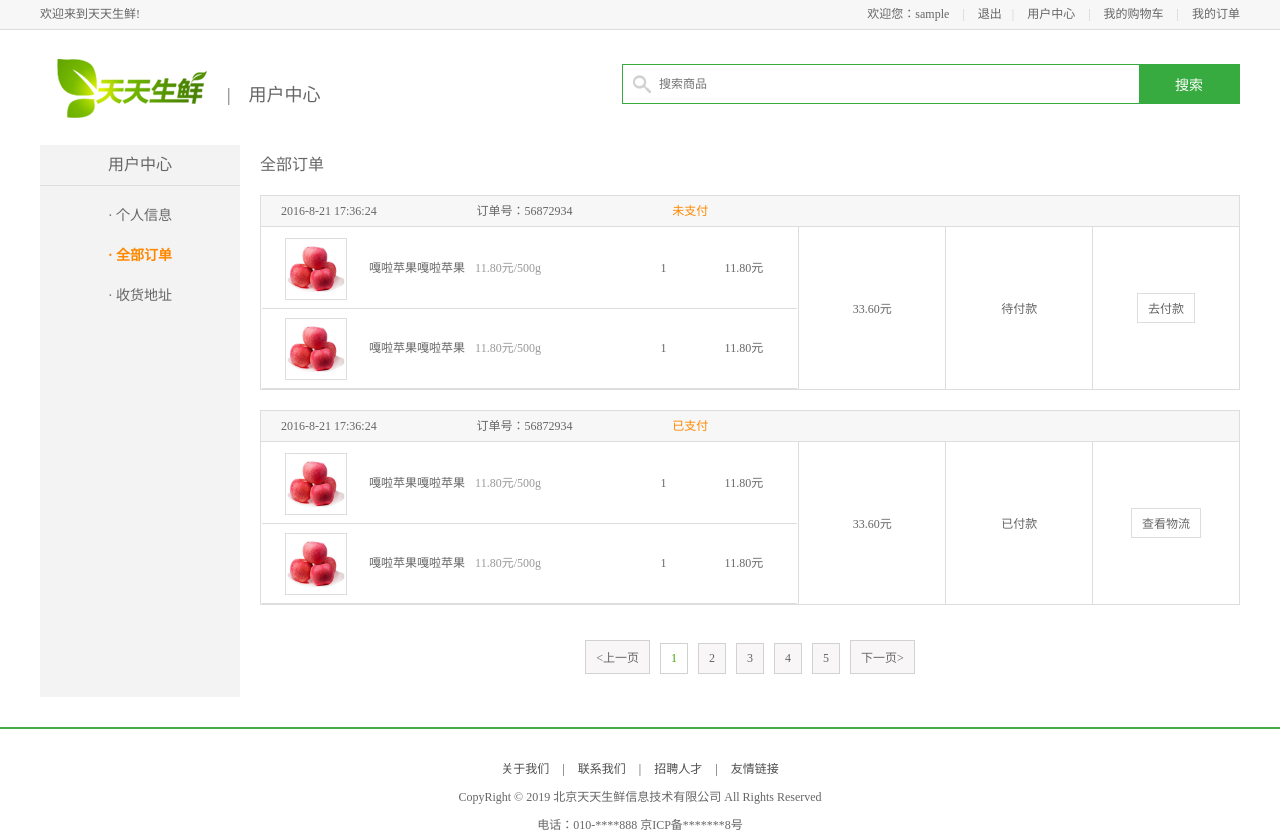
After one commit to ptsxdhcl/shengxian, a Django app: page /user/order in a window 1280 px wide. The commit adds this page. Run offline with Django 3.2, Linux system fonts and the light colour scheme; the visitor is signed in with stand-in values (Sample User, id 1); parts of the project's set-up code (start-up, migrations or seed data) failed here and were passed over.

Commit message:
退出登陆|个人中心页|地址页

```diff
--- a/dailyfresh/apps/user/urls.py
+++ b/dailyfresh/apps/user/urls.py
@@ -1,10 +1,22 @@
 from django.conf.urls import url
-from user.views import RegisterView,ActiveView,LoginView
+from django.contrib.auth.decorators import login_required
+from user.views import LogoutView,RegisterView,ActiveView,LoginView,AddressView,UserInfoView,UserOrderView
 urlpatterns = [
     # url(r'^register$', views.register, name='register'), # 注册
     # url(r'^register_handle$', views.register_handle, name='register_handle'), # 注册处理
 
     url(r'^register$',RegisterView.as_view(),name='register'),  # 注册
     url(r'^active/(?P<token>.*)$',ActiveView.as_view(),name='active'),   # 用户激活
-    url(r'^login$',LoginView.as_view(),name='login'),    # 登陆
+    url(r'^login$', LoginView.as_view(), name='login'), # 登录
+    url(r'^logout$', LogoutView.as_view(), name='logout'), # 注销登录
+
+
+    # url(r'^$', login_required(UserInfoView.as_view()), name='user'), # 用户中心-信息页
+    # url(r'^order$', login_required(UserOrderView.as_view()), name='order'), # 用户中心-订单页
+    # url(r'^address$', login_required(AddressView.as_view()), name='address'), # 用户中心-地址页
+
+    url(r'^$', UserInfoView.as_view(), name='user'), # 用户中心-信息页
+    url(r'^order$', UserOrderView.as_view(), name='order'), # 用户中心-订单页
+    url(r'^address$', AddressView.as_view(), name='address'), # 用户中心-地址页
+
 ]
--- a/dailyfresh/apps/user/views.py
+++ b/dailyfresh/apps/user/views.py
@@ -1,14 +1,15 @@
 from django.shortcuts import render,redirect
 from django.core.urlresolvers import reverse
-from django.contrib.auth import authenticate,login
+from django.contrib.auth import authenticate,login,logout
 from django.http import HttpResponse
 from django.core.mail import send_mail
-from user.models import User
+from user.models import User,Address
 from celery_tasks.tasks import send_register_active_email
 from django.views.generic import View
 from django.conf import settings
 from itsdangerous import TimedJSONWebSignatureSerializer as Serializer
 from itsdangerous import SignatureExpired
+from utils.mixin import LoginRequiredMixin
 import re
 
 
@@ -102,7 +103,14 @@ class LoginView(View):
     '''登陆'''
     def get(self,request):
         '''显示登陆页面'''
-        return render(request,'login.html')
+        # 判断是否记住了用户名
+        if 'username' in request.COOKIES:
+            username = request.COOKIES['username']
+            checked = 'checked'
+        else:
+            username = ''
+            checked = ''
+        return render(request,'login.html',{'username':username,'checked':checked})
 
     def post(self,request):
         '''登陆校验'''
@@ -121,9 +129,22 @@ class LoginView(View):
                 # 用户已激活
                 # 记录用户的登陆状态
                 login(request,user)
-                # 跳转到首页
-                return redirect(reverse('goods:index'))
 
+                # 获取登陆后所要跳转的地址，默认为首页
+                next_url = request.GET.get('next',reverse('goods:index'))
+
+                # 跳转到next_url
+                response =  redirect(next_url) # HttpResponseRedirect
+
+                # 判断是否记住了用户名
+                remenber = request.POST.get('remember')
+                if remenber == 'on':
+                    # 记住了用户名
+                    response.set_cookie('username',username,max_age=7*24*3600)
+                else:
+                    response.delete_cookie('username')
+                # 返回response
+                return response
             else:
                 # 用户未激活
                 return render(request,'login.html',{'errmsg':'账户未激活'})
@@ -131,3 +152,99 @@ class LoginView(View):
         else:
             # 用户名或密码错误
             return render(request,'login.html',{'errmsg':'用户名或密码错误'})
+
+
+
+# user/logout
+class LogoutView(View):
+    '''退出登录'''
+    def get(self, request):
+        '''退出登录'''
+        # 清除用户的session信息
+        logout(request)
+
+        # 跳转到首页
+        return redirect(reverse('goods:index'))
+
+
+
+# user
+class UserInfoView(LoginRequiredMixin,View):
+    '''用户中心-信息页'''
+    def get(self,request):
+        '''显示'''
+        # Django会给request对象添加一个属性request.user
+        # 如果用户未登录->user是AnonymousUser类的一个实例对象
+        # 如果用户登录->user是User类的一个实例对象
+        # request.user.is_authenticated()----> 未登录为False,登陆为Ture
+
+        # 获取用户信息
+        user = request.user
+        address = Address.objects.get_default_address(user)
+        # 获取用户的历史浏览记录
+        return render(request,'user_center_info.html',{'page':'user','address':address})
+
+
+
+# user/order
+class UserOrderView(LoginRequiredMixin,View):
+    '''用户中心-订单页'''
+    def get(self,request):
+        '''显示'''
+
+        # 获取用户的订单信息
+        return render(request,'user_center_order.html',{'page':'order'})
+
+
+# user/address
+class AddressView(LoginRequiredMixin,View):
+    '''用户中心-地址页'''
+    def get(self, request):
+        '''显示'''
+        # 获取登录用户对应User对象
+        user = request.user
+
+        # 获取用户的默认收货地址
+
+        address = Address.objects.get_default_address(user)
+
+        # 使用模板
+        return render(request, 'user_center_site.html', {'page':'address', 'address':address})
+
+    def post(self,request):
+        '''地址的添加'''
+        # 接收数据
+        receiver = request.POST.get('receiver')
+        addr = request.POST.get('addr')
+        zip_code = request.POST.get('zip_code')
+        phone = request.POST.get('phone')
+
+        # 校验数据
+        if not all([receiver, addr, phone]):
+            return render(request, 'user_center_site.html', {'errmsg':'数据不完整'})
+
+        # 校验手机号
+        if not re.match(r'^1[3|4|5|7|8][0-9]{9}$', phone):
+            return render(request, 'user_center_site.html', {'errmsg':'手机格式不正确'})
+
+        # 业务处理：地址添加
+        # 如果用户已存在默认收货地址，添加的地址不作为默认收货地址，否则作为默认收货地址
+        # 获取登录用户对应User对象
+        user = request.user
+        address = Address.objects.get_default_address(user)
+
+        if address:
+            is_default = False
+        else:
+            is_default = True
+
+        # 添加地址
+        Address.objects.create(user=user,
+                               receiver=receiver,
+                               addr=addr,
+                               zip_code=zip_code,
+                               phone=phone,
+                               is_default=is_default)
+
+        # 返回应答,刷新地址页面
+        return redirect(reverse('user:address')) # get请求方式
--- /dev/null
+++ b/dailyfresh/templates/base.html
@@ -0,0 +1,83 @@
+{# 首页 注册 登录 #}
+<!DOCTYPE html PUBLIC "-//W3C//DTD XHTML 1.0 Transitional//EN" "http://www.w3.org/TR/xhtml1/DTD/xhtml1-transitional.dtd">
+<html xmlns="http://www.w3.org/1999/xhtml" xml:lang="en">
+{% load staticfiles %}
+<head>
+	<meta http-equiv="Content-Type" content="text/html;charset=UTF-8">
+    {# 网页标题内容块 #}
+	<title>{% block title %}{% endblock title %}</title>
+	<link rel="stylesheet" type="text/css" href="{% static 'css/reset.css' %}">
+	<link rel="stylesheet" type="text/css" href="{% static 'css/main.css' %}">
+	{# 网页顶部引入文件块 #}
+    {% block topfiles %}{% endblock topfiles %}
+</head>
+<body>
+{# 网页顶部欢迎信息块 #}
+{% block header_con %}
+	<div class="header_con">
+		<div class="header">
+			<div class="welcome fl">欢迎来到天天生鲜!</div>
+			<div class="fr">
+                {% if user.is_authenticated %}
+				<div class="login_btn fl">
+					欢迎您：<em>{{ user.username }}</em>
+                    <span>|</span>
+					<a href="{% url 'user:logout' %}">退出</a>
+				</div>
+                {% else %}
+				<div class="login_btn fl">
+					<a href="{% url 'user:login' %}">登录</a>
+					<span>|</span>
+					<a href="{% url 'user:register' %}">注册</a>
+				</div>
+                {% endif %}
+				<div class="user_link fl">
+					<span>|</span>
+					<a href="{% url 'user:user' %}">用户中心</a>
+					<span>|</span>
+					<a href="cart.html">我的购物车</a>
+					<span>|</span>
+					<a href="{% url 'user:order' %}">我的订单</a>
+				</div>
+			</div>
+		</div>
+	</div>
+{% endblock header_con %}
+
+{# 网页顶部搜索框块 #}
+{% block search_bar %}
+	<div class="search_bar clearfix">
+		<a href="index.html" class="logo fl"><img src="images/logo.png"></a>
+		<div class="search_con fl">
+			<input type="text" class="input_text fl" name="" placeholder="搜索商品">
+			<input type="button" class="input_btn fr" name="" value="搜索">
+		</div>
+		<div class="guest_cart fr">
+			<a href="#" class="cart_name fl">我的购物车</a>
+			<div class="goods_count fl" id="show_count">1</div>
+		</div>
+	</div>
+{% endblock search_bar %}
+
+{# 网站主体内容块 #}
+{% block body %}{% endblock body %}
+
+	<div class="footer">
+		<div class="foot_link">
+			<a href="#">关于我们</a>
+			<span>|</span>
+			<a href="#">联系我们</a>
+			<span>|</span>
+			<a href="#">招聘人才</a>
+			<span>|</span>
+			<a href="#">友情链接</a>
+		</div>
+		<p>CopyRight © 2019 北京天天生鲜信息技术有限公司 All Rights Reserved</p>
+		<p>电话：010-****888    京ICP备*******8号</p>
+	</div>
+    {# 网页底部html元素块 #}
+    {% block bottom %}{% endblock bottom %}
+    {# 网页底部引入文件块 #}
+	{% block bottomfiles %}{% endblock bottomfiles %}
+</body>
+</html>
--- /dev/null
+++ b/dailyfresh/templates/base_no_cart.html
@@ -0,0 +1,14 @@
+{# 购物车 提交订单 #}
+{% extends 'base.html' %}
+{% load staticfiles %}
+{# 网页顶部搜索框块 #}
+{% block search_bar %}
+	<div class="search_bar clearfix">
+		<a href="index.html" class="logo fl"><img src="{% static 'images/logo.png' %}"></a>
+		<div class="sub_page_name fl">|&nbsp;&nbsp;&nbsp;&nbsp;{% block page_title %}{% endblock page_title %}</div>
+		<div class="search_con fr">
+			<input type="text" class="input_text fl" name="" placeholder="搜索商品">
+			<input type="button" class="input_btn fr" name="" value="搜索">
+		</div>
+	</div>
+{% endblock search_bar %}
--- /dev/null
+++ b/dailyfresh/templates/base_user_center.html
@@ -0,0 +1,18 @@
+{# 用户中心3页面 #}
+{% extends 'base_no_cart.html' %}
+{% block title %}天天生鲜-用户中心{% endblock title %}
+{% block page_title %}用户中心{% endblock page_title %}
+{% block body %}
+    <div class="main_con clearfix">
+		<div class="left_menu_con clearfix">
+			<h3>用户中心</h3>
+			<ul>
+				<li><a href="{% url 'user:user' %}" {% if page == 'user' %}class="active"{% endif %}>· 个人信息</a></li>
+				<li><a href="{% url 'user:order' %}" {% if page == 'order' %}class="active"{% endif %}>· 全部订单</a></li>
+				<li><a href="{% url 'user:address' %}" {% if page == 'address' %}class="active"{% endif %}>· 收货地址</a></li>
+			</ul>
+		</div>
+        {# 用户中心右侧内容块 #}
+        {% block right_content %}{% endblock right_content %}
+    </div>
+{% endblock body %}
--- /dev/null
+++ b/dailyfresh/templates/user_center_order.html
@@ -0,0 +1,74 @@
+{% extends 'base_user_center.html' %}
+{% block right_content %}
+		<div class="right_content clearfix">
+				<h3 class="common_title2">全部订单</h3>
+				<ul class="order_list_th w978 clearfix">
+					<li class="col01">2016-8-21 17:36:24</li>
+					<li class="col02">订单号：56872934</li>
+					<li class="col02 stress">未支付</li>
+				</ul>
+
+				<table class="order_list_table w980">
+					<tbody>
+						<tr>
+							<td width="55%">
+								<ul class="order_goods_list clearfix">
+									<li class="col01"><img src="images/goods02.jpg"></li>
+									<li class="col02">嘎啦苹果嘎啦苹果<em>11.80元/500g</em></li>
+									<li class="col03">1</li>
+									<li class="col04">11.80元</li>
+								</ul>
+								<ul class="order_goods_list clearfix">
+									<li class="col01"><img src="images/goods02.jpg"></li>
+									<li class="col02">嘎啦苹果嘎啦苹果<em>11.80元/500g</em></li>
+									<li class="col03">1</li>
+									<li class="col04">11.80元</li>
+								</ul>
+							</td>
+							<td width="15%">33.60元</td>
+							<td width="15%">待付款</td>
+							<td width="15%"><a href="#" class="oper_btn">去付款</a></td>
+						</tr>
+					</tbody>
+				</table>
+
+				<ul class="order_list_th w978 clearfix">
+					<li class="col01">2016-8-21 17:36:24</li>
+					<li class="col02">订单号：56872934</li>
+					<li class="col02 stress">已支付</li>
+				</ul>
+				<table class="order_list_table w980">
+					<tbody>
+						<tr>
+							<td width="55%">
+								<ul class="order_goods_list clearfix">
+									<li class="col01"><img src="images/goods02.jpg"></li>
+									<li class="col02">嘎啦苹果嘎啦苹果<em>11.80元/500g</em></li>
+									<li class="col03">1</li>
+									<li class="col04">11.80元</li>
+								</ul>
+								<ul class="order_goods_list clearfix">
+									<li class="col01"><img src="images/goods02.jpg"></li>
+									<li class="col02">嘎啦苹果嘎啦苹果<em>11.80元/500g</em></li>
+									<li class="col03">1</li>
+									<li class="col04">11.80元</li>
+								</ul>
+							</td>
+							<td width="15%">33.60元</td>
+							<td width="15%">已付款</td>
+							<td width="15%"><a href="#" class="oper_btn">查看物流</a></td>
+						</tr>
+					</tbody>
+				</table>
+
+				<div class="pagenation">
+					<a href="#"><上一页</a>
+					<a href="#" class="active">1</a>
+					<a href="#">2</a>
+					<a href="#">3</a>
+					<a href="#">4</a>
+					<a href="#">5</a>
+					<a href="#">下一页></a>
+				</div>
+		</div>
+{% endblock right_content %}
```
Also changed, not shown: dailyfresh/apps/user/models.py (+19 -0 lines), dailyfresh/dailyfresh/settings.py (+8 -2 lines), dailyfresh/templates/base_detail_list.html (added, +30 -0 lines), dailyfresh/templates/index.html (+43 -44 lines), dailyfresh/templates/login.html (+7 -26 lines), dailyfresh/templates/register.html (+8 -26 lines), dailyfresh/templates/user_center_info.html (added, +37 -0 lines), dailyfresh/templates/user_center_site.html (added, +40 -0 lines), dailyfresh/utils/mixin.py (added, +9 -0 lines), dailyfresh/static/css/main.css (renamed from dailyfresh/static/css/main(1).css), dailyfresh/utils/__init__.py (added).
